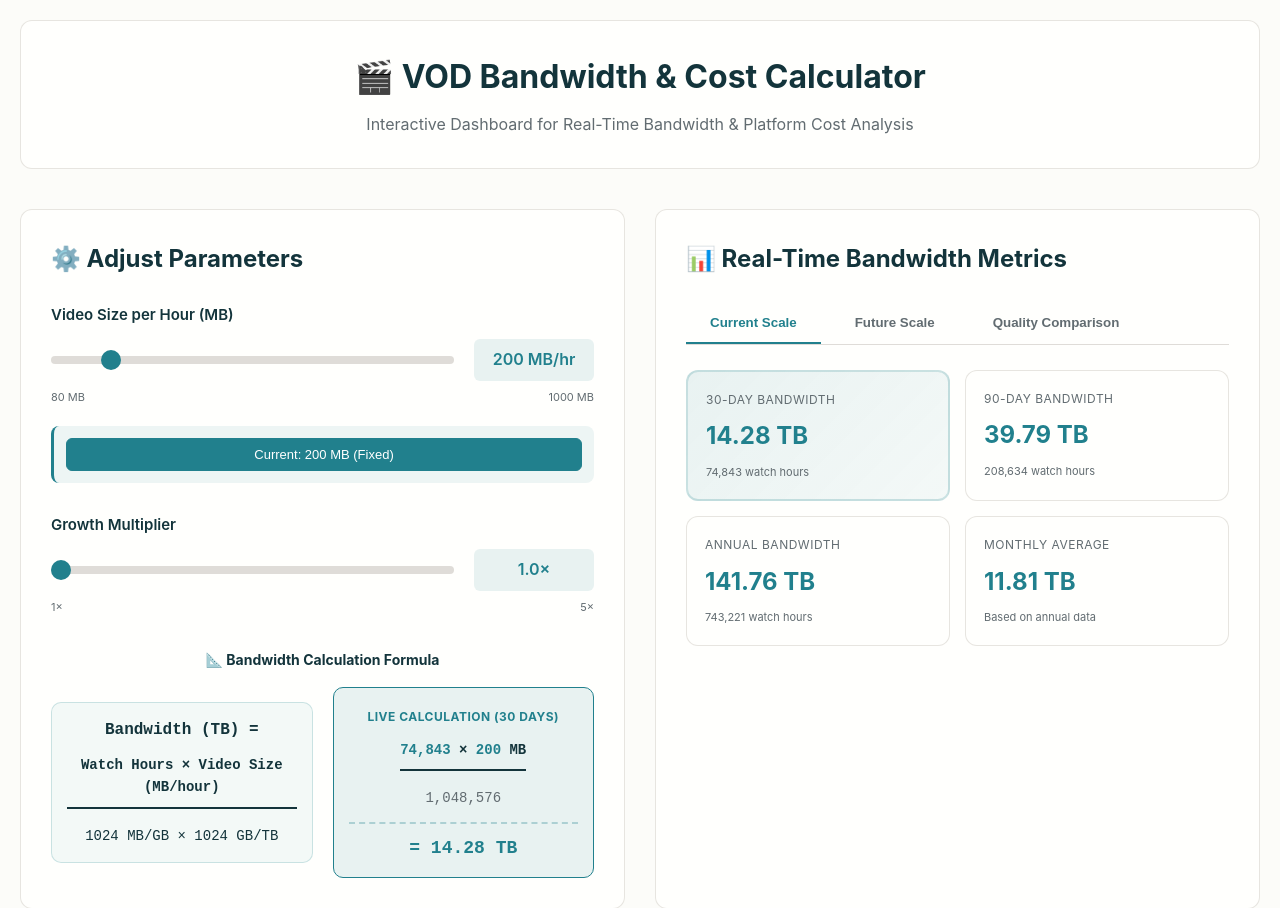
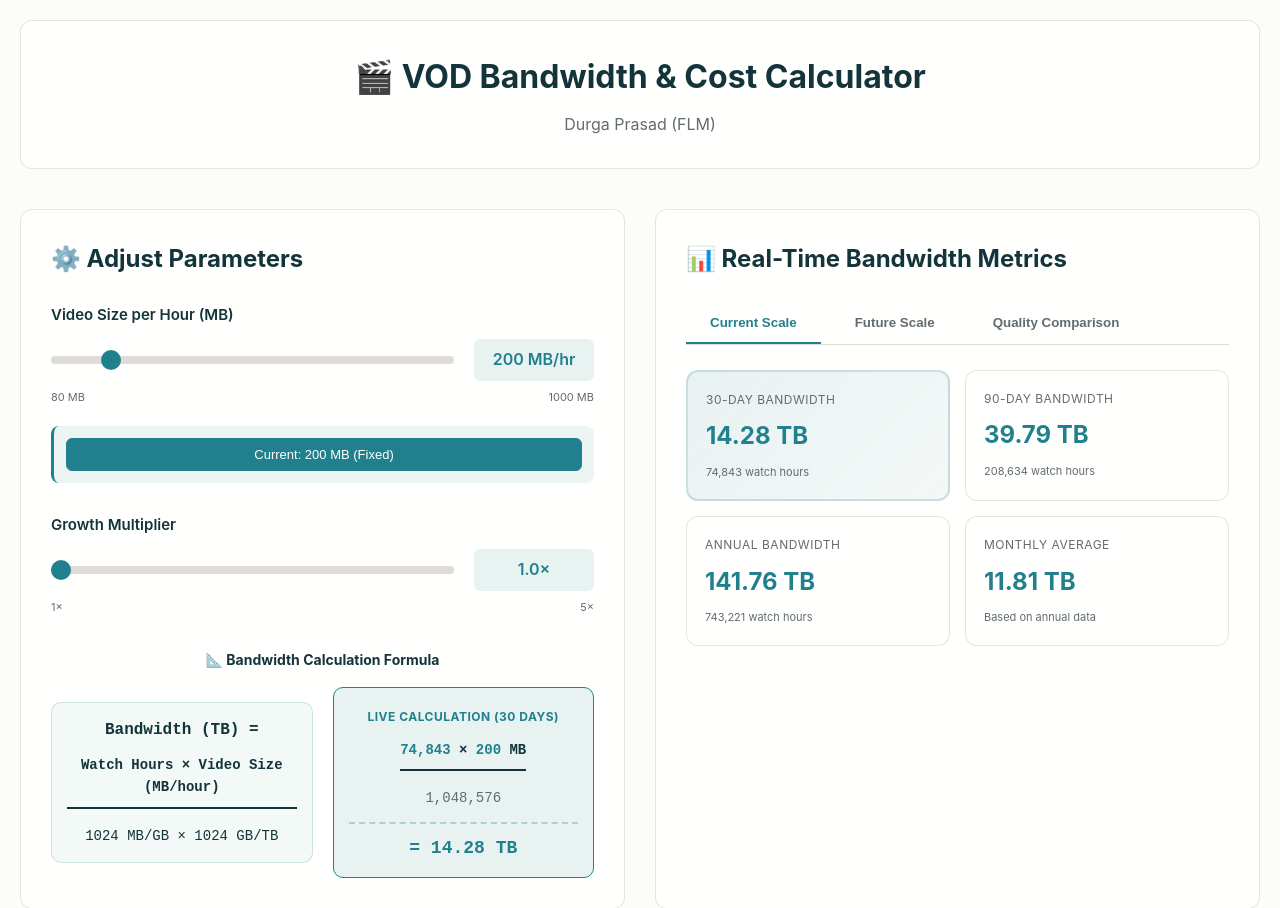
Before and after one commit to durgaprasad-flm/VOD-dashboard, a plain HTML site: page index.html in a window 1280 px wide. Shown: the top 908 px of the page. Drawn offline with Linux system fonts and the light colour scheme.

Commit message:
added name

```diff
--- a/index.html
+++ b/index.html
@@ -528,7 +528,7 @@
     <div class="container">
         <div class="header">
             <h1>🎬 VOD Bandwidth & Cost Calculator</h1>
-            <p>Interactive Dashboard for Real-Time Bandwidth & Platform Cost Analysis</p>
+            <p>Durga Prasad (FLM)</p>
         </div>
 
         <div class="main-layout">
```
